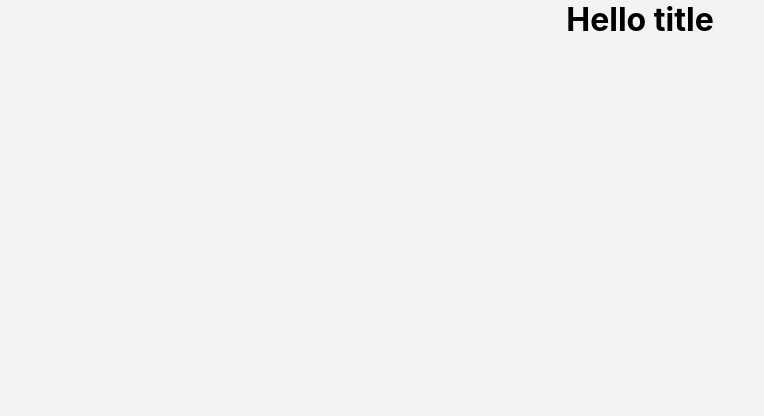
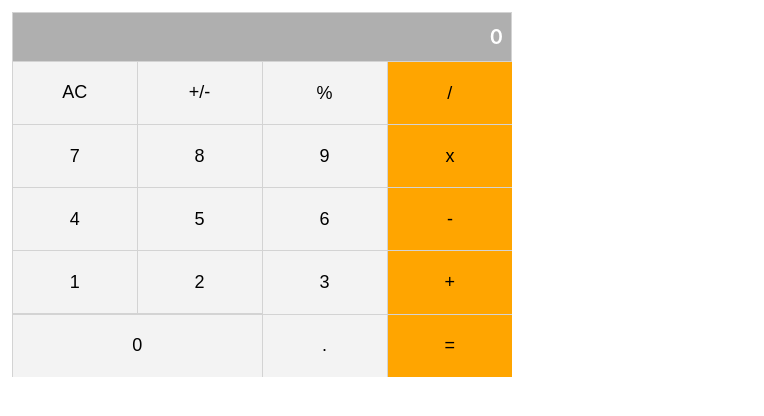
Before and after one commit to Trast00/math-magicians, a React (Create React App) app: page / in a window 1280 px wide. Shown: the top 416 px of the page, without its empty margins (0-764 px from the left). Built offline with nearby package versions, Linux system fonts and the light colour scheme.

Commit message:
Update Calculator.js: Add result bar, buttons and styling

```diff
--- a/src/App.css
+++ b/src/App.css
@@ -1,3 +1,53 @@
 .App {
   text-align: center;
 }
+
+.flex-center {
+  display: flex;
+  justify-content: center;
+  align-items: center;
+}
+
+.calculator {
+  width: 100%;
+  max-width: 500px;
+  margin: 12px;
+}
+
+.result {
+  justify-content: flex-end;
+  color: white;
+  font-size: 20px;
+  font-weight: 600;
+  padding: 12px 8px 12px 16px;
+  background-color: #afafaf;
+  border-top: 1px solid #d3d3d3;
+  border-right: 1px solid #d3d3d3;
+  border-left: 1px solid #d3d3d3;
+  border-bottom: none;
+}
+
+.calculator-btns {
+  display: grid;
+  grid-template-columns: 1fr 1fr 1fr 1fr;
+  border: 1px solid #d3d3d3;
+  gap: 1px;
+  background-color: #d3d3d3;
+}
+
+.calculator-btns > * {
+  aspect-ratio: 2/1;
+  font-size: 18px;
+  border: none;
+  background-color: #f3f3f3;
+  cursor: pointer;
+}
+
+.calculator-btns .btn-zero {
+  grid-column: span 2;
+  aspect-ratio: 4/1;
+}
+
+.backgroundOrange {
+  background-color: orange;
+}
--- a/src/App.js
+++ b/src/App.js
@@ -1,5 +1,5 @@
 import './App.css';
-import Calculator from './modules/Calculator.js'
+import Calculator from './modules/Calculator'
 function App() {
   console.log('render APP.js')
   return (
--- a/src/index.css
+++ b/src/index.css
@@ -2,10 +2,6 @@
   margin: 0;
   padding: 0;
   box-sizing: border-box;
-}
-
-html {
-  background-color: #f3f3f3;
 }
 
 body {
--- a/src/modules/Calculator.js
+++ /dev/null
@@ -1,13 +0,0 @@
-import React from 'react';
-
-export default class Calcuclator extends React.Component {
-  constructor(props){
-    super(props)
-  }
-
-  render() {
-    return (
-      <h1>Hello title</h1>
-    )
-  }
-}
--- /dev/null
+++ b/src/modules/Calculator.jsx
@@ -0,0 +1,44 @@
+import React from 'react';
+
+export default class Calcuclator extends React.Component {
+  constructor(props){
+    super(props)
+  }
+
+  render() {
+    return (
+      <main className='calculator'>
+        <Result />
+        <div className='calculator-btns'>
+          <button>AC</button>
+          <button>+/-</button>
+          <button>%</button>
+          <button className='backgroundOrange'>/</button>
+
+          <button>7</button>
+          <button>8</button>
+          <button>9</button>
+          <button className='backgroundOrange'>x</button>
+
+          <button>4</button>
+          <button>5</button>
+          <button>6</button>
+          <button className='backgroundOrange'>-</button>
+
+          <button>1</button>
+          <button>2</button>
+          <button>3</button>
+          <button className='backgroundOrange'>+</button>
+
+          <button className='btn-zero'>0</button>
+          <button>.</button>
+          <button className='backgroundOrange'>=</button>
+        </div>
+      </main>
+    )
+  }
+}
+
+const Result = () => {
+  return <div className='flex-center result'>0</div>
+}
```
